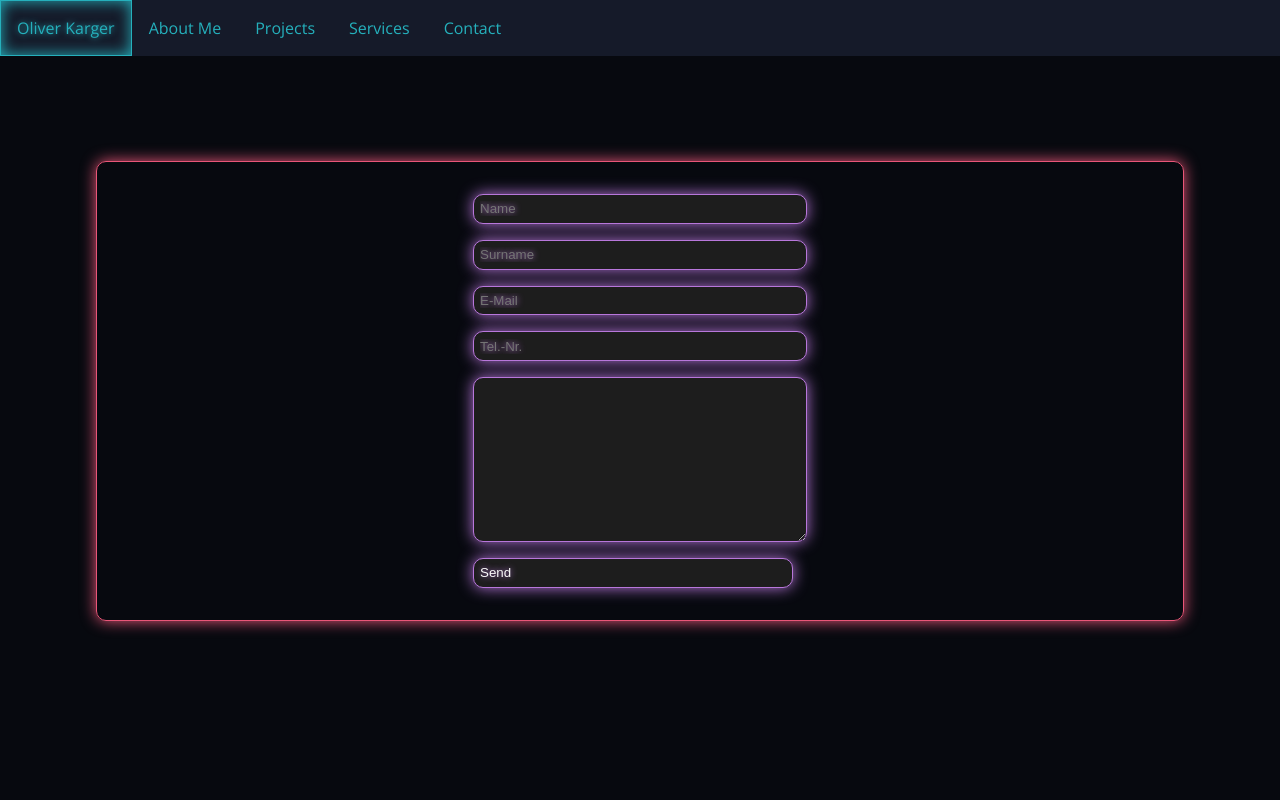
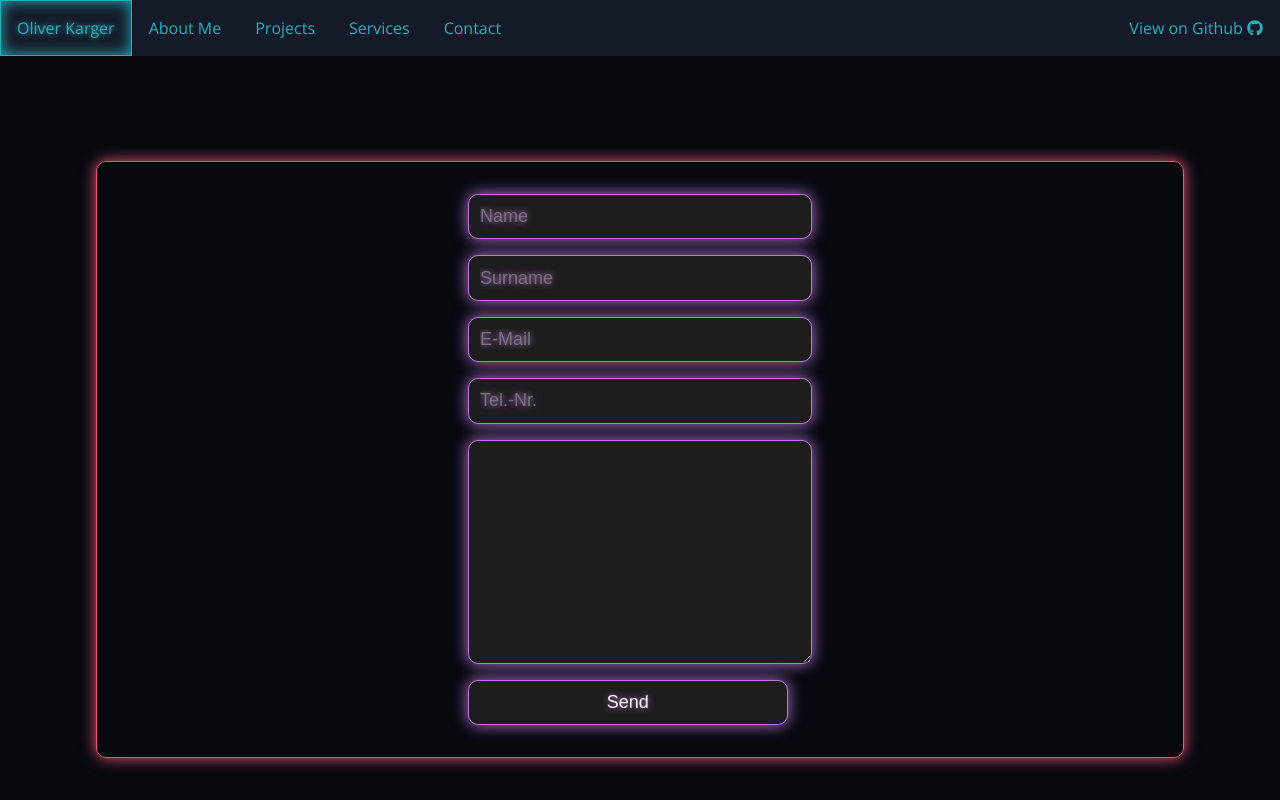
Before and after one commit to OliverKarger/oliverkarger.github.io, an Angular app in the folder app/: page / in a window 1280 px wide. Both pictures are taken after a click on the element "Contact". Built offline with nearby package versions, Linux system fonts and the light colour scheme.

Commit message:
Updates an Navbar und Contact Page - View on Github-Button hinzugefügt - Contact Page weitesgehend fertig

```diff
--- a/app/package.json
+++ b/app/package.json
@@ -22,6 +22,7 @@
     "@fortawesome/angular-fontawesome": "^0.9.0",
     "@fortawesome/fontawesome-free": "^5.15.3",
     "@fortawesome/fontawesome-svg-core": "^1.2.35",
+    "@fortawesome/free-brands-svg-icons": "^5.15.3",
     "@fortawesome/free-solid-svg-icons": "^5.15.3",
     "@types/chart.js": "^2.9.32",
     "angular-bootstrap-md": "^11.1.0",
--- a/app/src/app/app.component.html
+++ b/app/src/app/app.component.html
@@ -1,3 +1,6 @@
+<head>
+  <title>{{ this.title }}</title>
+</head>
 <main>
   <header>
     <navbar [callback]="this.OnNavClick"></navbar>
--- a/app/src/app/app.component.ts
+++ b/app/src/app/app.component.ts
@@ -6,7 +6,7 @@ import { Component, HostListener } from '@angular/core';
   styleUrls: ['./app.component.scss'],
 })
 export class AppComponent {
-  title = 'app';
+  title = 'Oliver Karger';
   innerWidth: number = 0;
 
   /** Start: Navigation Handling */
--- a/app/src/app/contact/contact.component.html
+++ b/app/src/app/contact/contact.component.html
@@ -1,10 +1,10 @@
 <div class="contact d-flex d-flex-inline">
-    <form>
-        <input class="d-flex d-flex-block" type="text" placeholder="Name">
-        <input class="d-flex d-flex-block" type="text" placeholder="Surname">
-        <input class="d-flex d-flex-block" type="email" placeholder="E-Mail" required>
-        <input class="d-flex d-flex-block" type="text" placeholder="Tel.-Nr.">
-        <textarea class="d-flex d-flex-block" cols="30" rows="10" required></textarea>
-        <button class="d-flex d-flex-block" type="submit">Send</button>
-    </form>
+  <form>
+    <input tabindex="1" class="d-flex d-flex-block" type="text" placeholder="Name" />
+    <input tabindex="2" class="d-flex d-flex-block" type="text" placeholder="Surname" />
+    <input tabindex="3" class="d-flex d-flex-block" type="email" placeholder="E-Mail" required />
+    <input tabindex="4" class="d-flex d-flex-block" type="text" placeholder="Tel.-Nr." />
+    <textarea tabindex="5" class="d-flex d-flex-block" cols="30" rows="10" required></textarea>
+    <input tabindex="6" type="submit" class="d-flex d-flex-block" value="Send" />
+  </form>
 </div>
--- a/app/src/app/contact/contact.component.scss
+++ b/app/src/app/contact/contact.component.scss
@@ -8,21 +8,25 @@
   margin: 0;
   padding: 0;
   justify-content: center;
-    input, textarea, button {
+  input,
+  textarea {
     @include theme-4-border();
     @include theme-4-textshadow();
     @include theme-4-boxshadow-out();
     background-color: #1d1d1d;
     color: #fafafa;
     border-radius: 10px;
-        padding: 0.4rem;
+    padding: 0.7rem;
+    font-size: 18px;
     pointer-events: visible;
     outline: none;
     margin: 1rem;
     width: 20rem;
-        :not(textarea){
-            text-align: center;
-            justify-content: center;
+  }
+  input:focus,
+  textarea:focus {
+    transform: scale(1.1);
+    transition: all 0.1s ease-in-out;
+    @include theme-4-boxshadow-in();
   }
 }
-}
--- a/app/src/app/navbar/navbar.component.html
+++ b/app/src/app/navbar/navbar.component.html
@@ -1,6 +1,6 @@
 <div class="navbar d-flex d-flex-inline">
-  <span class="nav-branding d-flex-inline">Oliver Karger</span>
   <div class="navbar-nav d-flex-inline">
+    <span class="nav-branding d-flex-inline">Oliver Karger</span>
     <div class="nav-item d-flex d-flex-inline" (click)="this.callback('aboutMe')">
       <span>About Me</span>
     </div>
@@ -14,4 +14,10 @@
       <span>Contact</span>
     </div>
   </div>
+  <div class="navbar-optional d-flex d-flex-inline">
+    <div class="d-flex d-flex-inline view-on-github" (click)="this.openGithub()">
+      View on Github&nbsp;
+      <fa-icon [icon]="this.navViewOnGithub"></fa-icon>
+    </div>
+  </div>
 </div>
--- a/app/src/app/navbar/navbar.component.scss
+++ b/app/src/app/navbar/navbar.component.scss
@@ -14,6 +14,7 @@
   top: 0;
   left: 0;
   position: fixed;
+  justify-content: space-between;
   .navbar-toggle {
     position: fixed;
     top: 0;
@@ -34,7 +35,8 @@
     @include theme-3-border();
   }
   .navbar-nav {
-    width: max-content;
+    width: fit-content;
+    align-items: flex-start;
     .nav-item {
       @include theme-3-inverted-border();
       padding: 1rem;
@@ -48,8 +50,23 @@
       @include theme-3-inverted-textshadow();
     }
   }
+  .navbar-optional {
+    width: max-content;
+    align-self: flex-end;
+    div {
+      @include theme-5-inverted-border();
+      padding: 1rem;
+      margin: 0;
+      cursor: pointer;
+    }
+    div:hover {
+      @include theme-5-inverted();
+      @include theme-5-border();
+      @include theme-5-inverted-boxshadow-in();
+      @include theme-5-inverted-textshadow();
+    }
+  }
 }
 
 @media screen and (max-width: 768px) {
-
 }
--- a/app/src/app/navbar/navbar.component.ts
+++ b/app/src/app/navbar/navbar.component.ts
@@ -1,17 +1,25 @@
 import { Component, Input } from '@angular/core';
 
-import {faSlidersH} from "@fortawesome/free-solid-svg-icons"
+import { faSlidersH } from '@fortawesome/free-solid-svg-icons';
+import { faGithub } from '@fortawesome/free-brands-svg-icons';
 
 @Component({
   selector: 'navbar',
   templateUrl: './navbar.component.html',
-  styleUrls: ['./navbar.component.scss']
+  styleUrls: ['./navbar.component.scss'],
 })
-export class NavbarComponent{
+export class NavbarComponent {
   @Input() callback!: (item: string) => void;
   /** Start: Fontawesome Icons */
   navToggleIcon = faSlidersH;
+  navViewOnGithub = faGithub;
   /** End: Fontawesome Icons */
+
+  /** Start: Open Github */
+  openGithub = () => {
+    window.open('https://github.com/OliverKarger/oliverkarger.github.io', '_blank');
+  };
+  /** End: Open Github */
 
   /** Start: Responsive Design System */
   navbarState: boolean = true; // true = displayed, false = hidden
@@ -23,6 +31,6 @@ export class NavbarComponent{
       navbarNav.classList.remove('hidden');
     }
     this.navbarState = !this.navbarState;
-  }
+  };
   /** End: Responsive Design System */
 }
--- a/app/src/index.html
+++ b/app/src/index.html
@@ -1,13 +1,12 @@
-<!doctype html>
+<!DOCTYPE html>
 <html lang="en">
-<head>
-  <meta charset="utf-8">
-  <title>App</title>
-  <base href="/">
-  <meta name="viewport" content="width=device-width, initial-scale=1">
-  <link rel="icon" type="image/x-icon" href="favicon.ico">
-</head>
-<body>
-  <app-root></app-root>
-</body>
+  <head>
+    <meta charset="utf-8" />
+    <base href="/" />
+    <meta name="viewport" content="width=device-width, initial-scale=1" />
+    <link rel="icon" type="image/x-icon" href="favicon.ico" />
+  </head>
+  <body>
+    <app-root></app-root>
+  </body>
 </html>
```
Also changed, not shown: 1 other file (tests, documents, lock files or other folders). Lines whose indentation alone changed are shown as unchanged.
